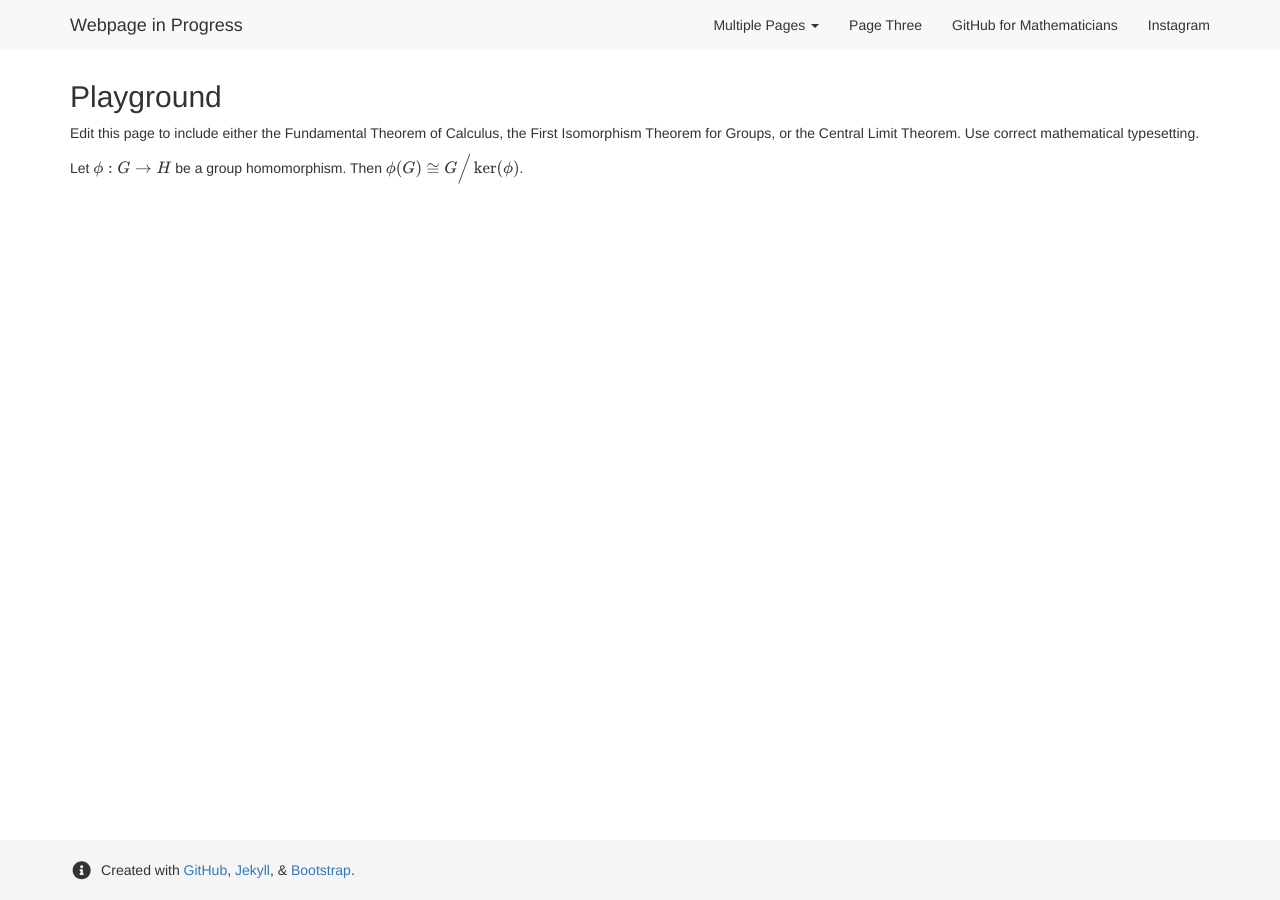
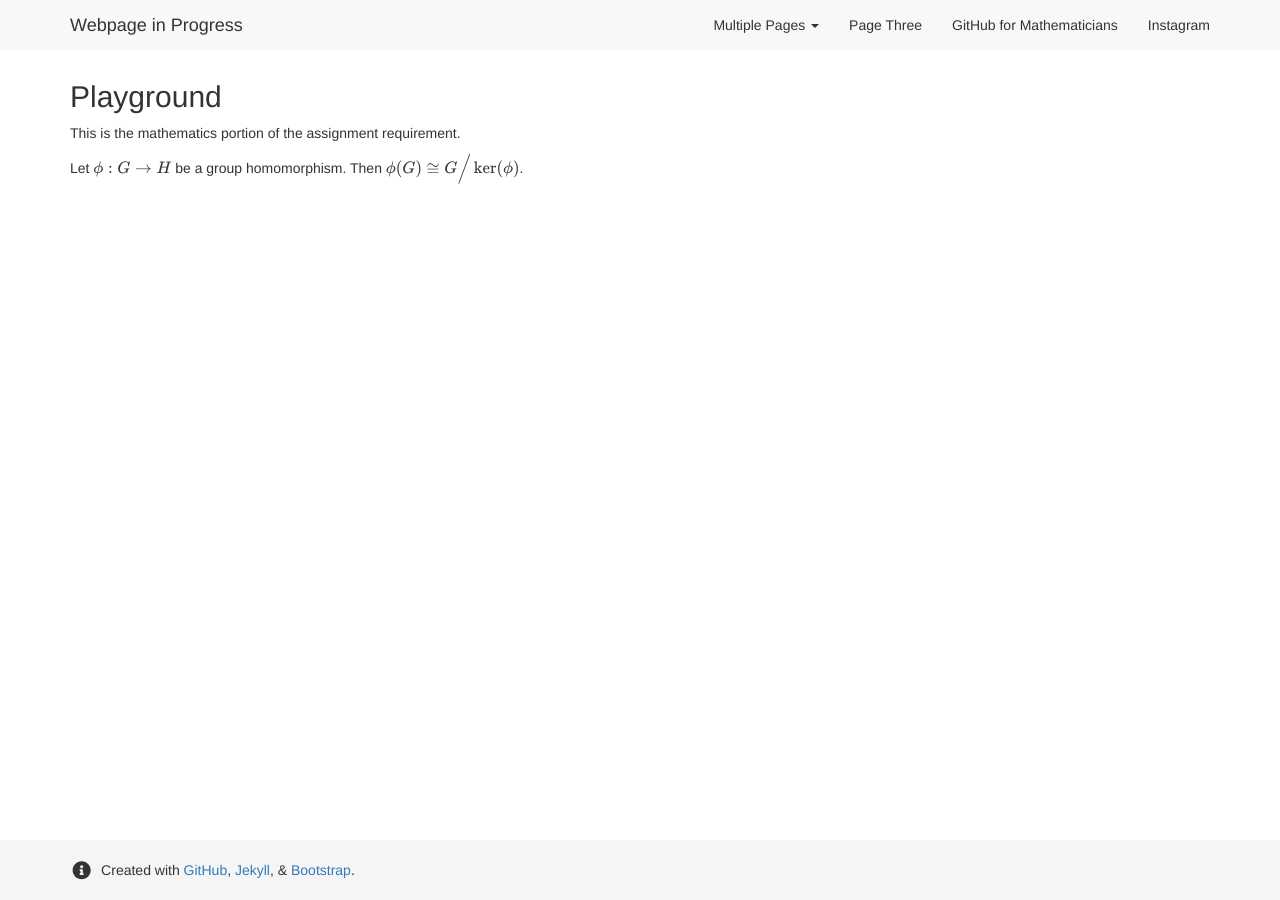
Before and after one commit to archim6/PD_Website, a Jekyll site: the page built from page3.md, in a window 1280 px wide. Built offline with Jekyll 4.4.1, drawn with Linux system fonts in a browser that asks for light colours; nearby versions of some CDN libraries; formulas are drawn with MathJax 3.

Commit message:
Changed page 3 message for the assignment

```diff
--- a/page3.md
+++ b/page3.md
@@ -6,6 +6,6 @@ layout: default
 
 ## Playground
 
-Edit this page to include either the Fundamental Theorem of Calculus, the First Isomorphism Theorem for Groups, or the Central Limit Theorem.  Use correct mathematical typesetting.
+This is the mathematics portion of the assignment requirement.
 
 Let $\phi : G \rightarrow H$ be a group homomorphism. Then $\phi (G) \cong G \Big/ \ker(\phi)$.
```
